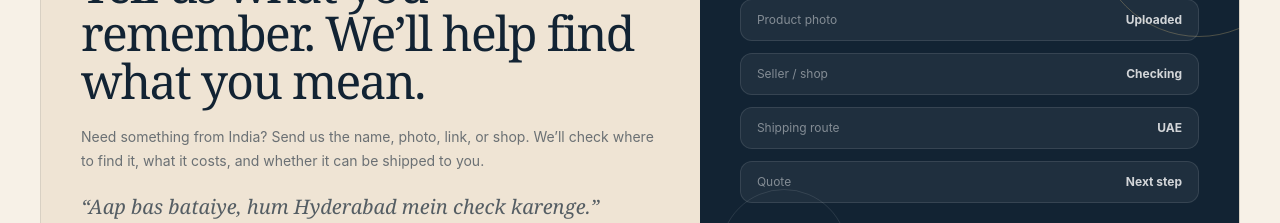
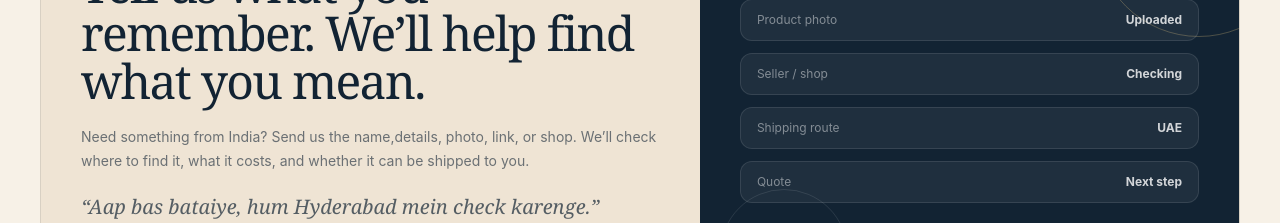
Before and after one commit to saahilkhan06/HyderabadSe, a Next.js app in the folder frontend/: page / in a window 1280 px wide. Shown: the part 2880-3103 px from the top of the page. Built offline with nearby package versions, Linux system fonts and the light colour scheme; no server answers.

Commit message:
form fields

```diff
--- a/frontend/app/page.tsx
+++ b/frontend/app/page.tsx
@@ -448,7 +448,7 @@ export default function HomePage() {
               </h2>
 
               <p className="mt-5 max-w-xl text-sm leading-6 text-ink/60">
-                Need something from India? Send us the name, photo, link, or
+                Need something from India? Send us the name,details, photo, link, or
                 shop. We’ll check where to find it, what it costs, and whether
                 it can be shipped to you.
               </p>
```
